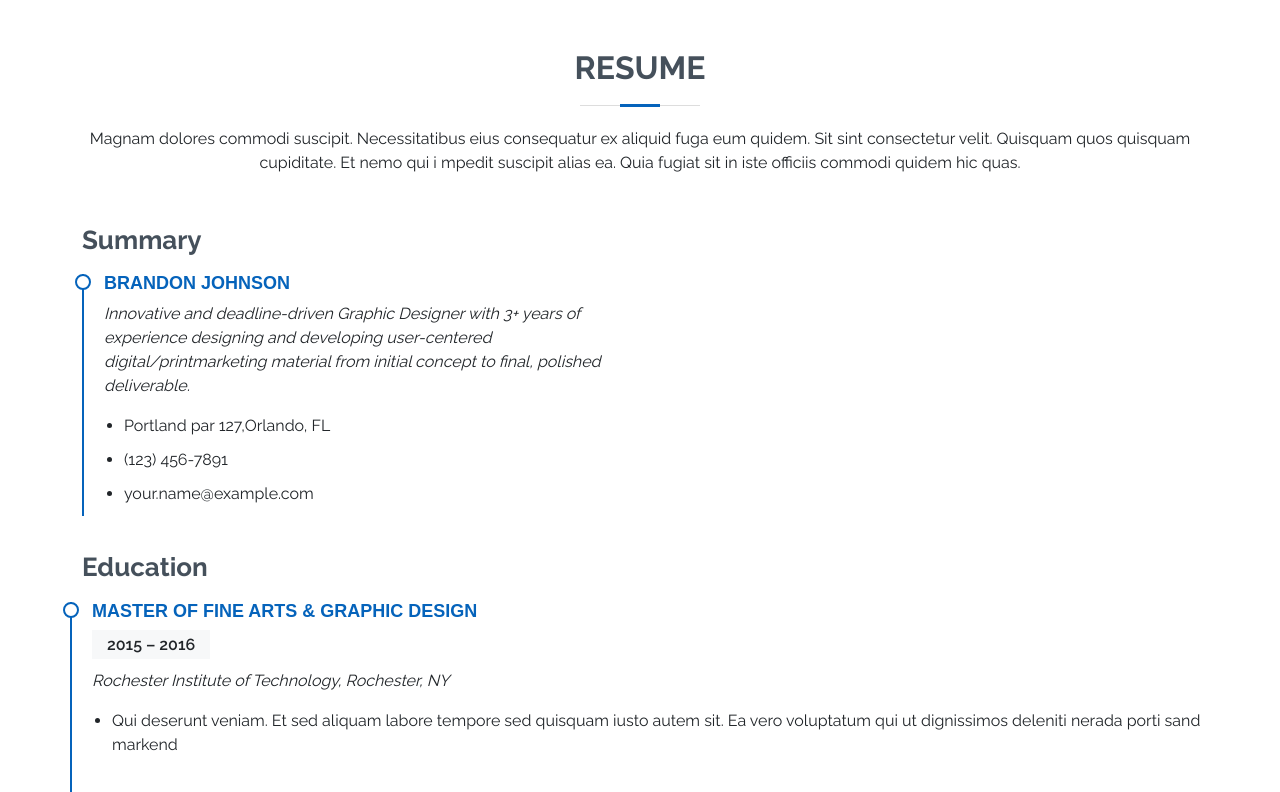
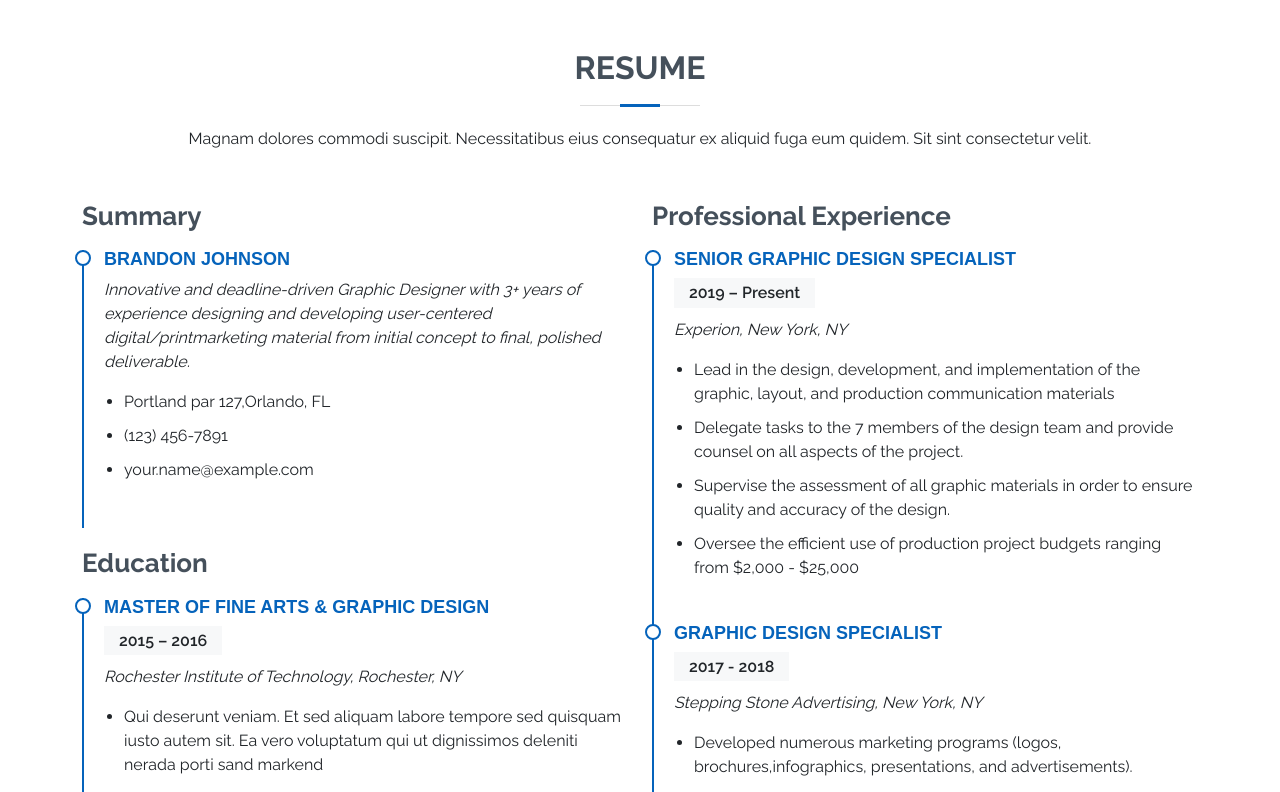
Before and after one commit to superdragonballzluca-max/nextjs, a Next.js app: page / in a window 1280 px wide. Shown: the part 1880-2672 px from the top of the page. Built offline with nearby package versions, Linux system fonts and the light colour scheme; no server answers.

Commit message:
Update Resume.tsx

```diff
--- a/app/sections/Resume.tsx
+++ b/app/sections/Resume.tsx
@@ -2,57 +2,42 @@ import React from 'react';
 import './resume.css';
 import SectionTitle from '../components/SectionTitle';
 import ResumeItem from '../components/ResumeItem';
+import { resume } from '../data/data';
 
-async function getResumeData() {
-const res = await fetch(`${process.env.NEXT_PUBLIC_SITE_URL}/api/resume`);
-  return res.json();
-}
-
-export default async function Resume() {
-  const items : [] | any = await getResumeData();
+export default function Resume() {
+  const items = resume;
 
   return (
     <section id="resume" className="resume">
       <div className="container">
         <SectionTitle
           title="Resume"
-          brief="Magnam dolores commodi suscipit. Necessitatibus eius consequatur ex aliquid fuga
-           eum quidem. Sit sint consectetur velit. Quisquam quos quisquam cupiditate. Et nemo qui i
-           mpedit suscipit alias ea. Quia fugiat sit in iste officiis commodi quidem hic quas."
+          brief="Magnam dolores commodi suscipit. Necessitatibus eius consequatur ex aliquid fuga eum quidem. Sit sint consectetur velit."
         />
 
         <div className="row">
-  <div className="col-lg-6">
-    <h3 className="resume-title">{items[0].category}</h3>
+          <div className="col-lg-6">
+            <h3 className="resume-title">{items[0].category}</h3>
 
-    {items &&
-      items.length > 0 &&
-      items[0].content.map(
-        (item: {
-          id: number;
-          title: string;
-          period: string;
-          brief: string;
-          details: [string];
-        }) => <ResumeItem key={item.id} item={item} />
-      )}
-  </div>
+            {items[0].content.map((item) => (
+              <ResumeItem key={item.id} item={item} />
+            ))}
 
-  <div className="col-lg-6"></div>
-  <h3 className="resume-title">{items[1].category}</h3>
+            <h3 className="resume-title">{items[1].category}</h3>
 
-    {items &&
-      items.length > 0 &&
-      items[1].content.map(
-        (item: {
-          id: number;
-          title: string;
-          period: string;
-          brief: string;
-          details: [string];
-        }) => <ResumeItem key={item.id} item={item} />
-      )}
-</div>
+            {items[1].content.map((item) => (
+              <ResumeItem key={item.id} item={item} />
+            ))}
+          </div>
+
+          <div className="col-lg-6">
+            <h3 className="resume-title">{items[2].category}</h3>
+
+            {items[2].content.map((item) => (
+              <ResumeItem key={item.id} item={item} />
+            ))}
+          </div>
+        </div>
       </div>
     </section>
   );
```
